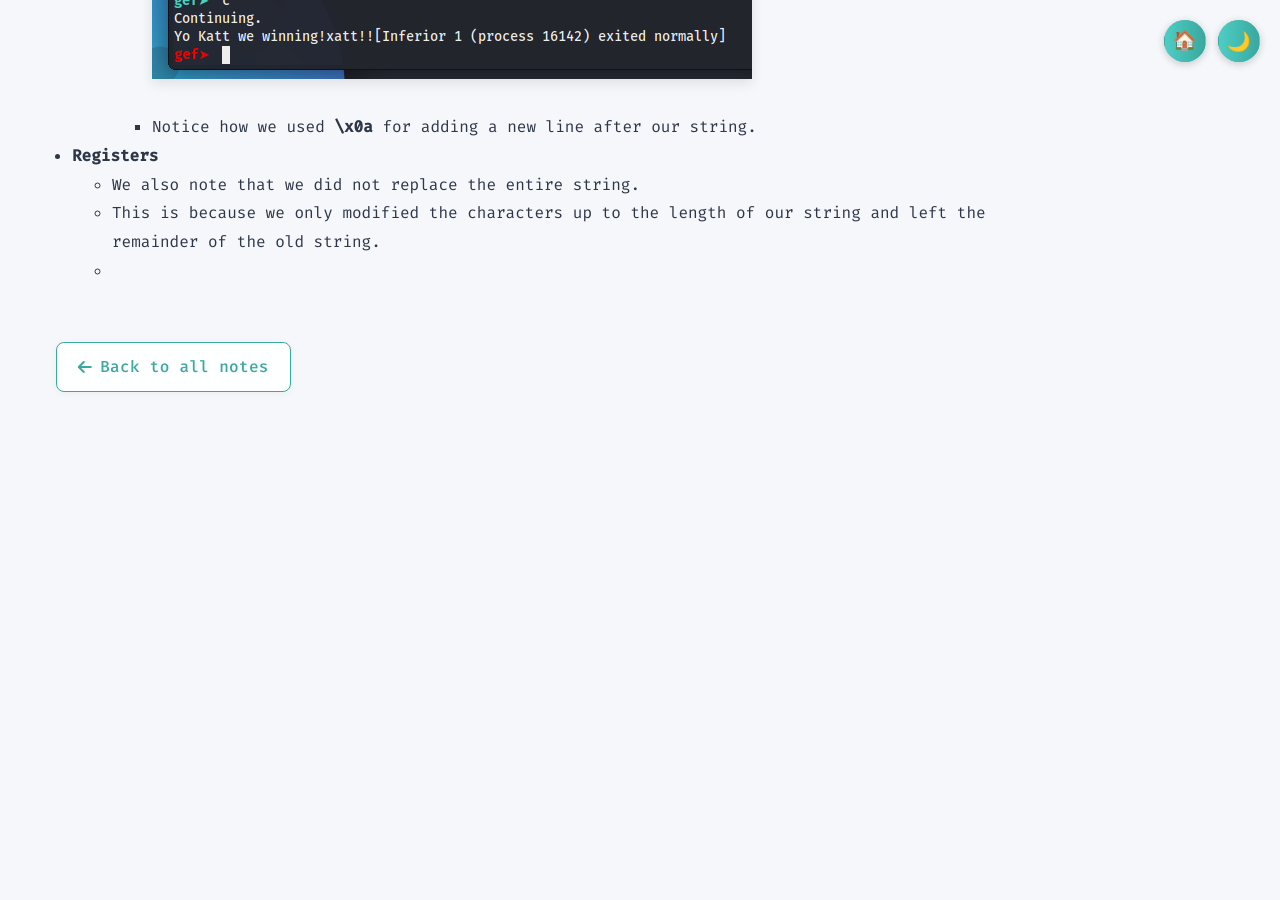
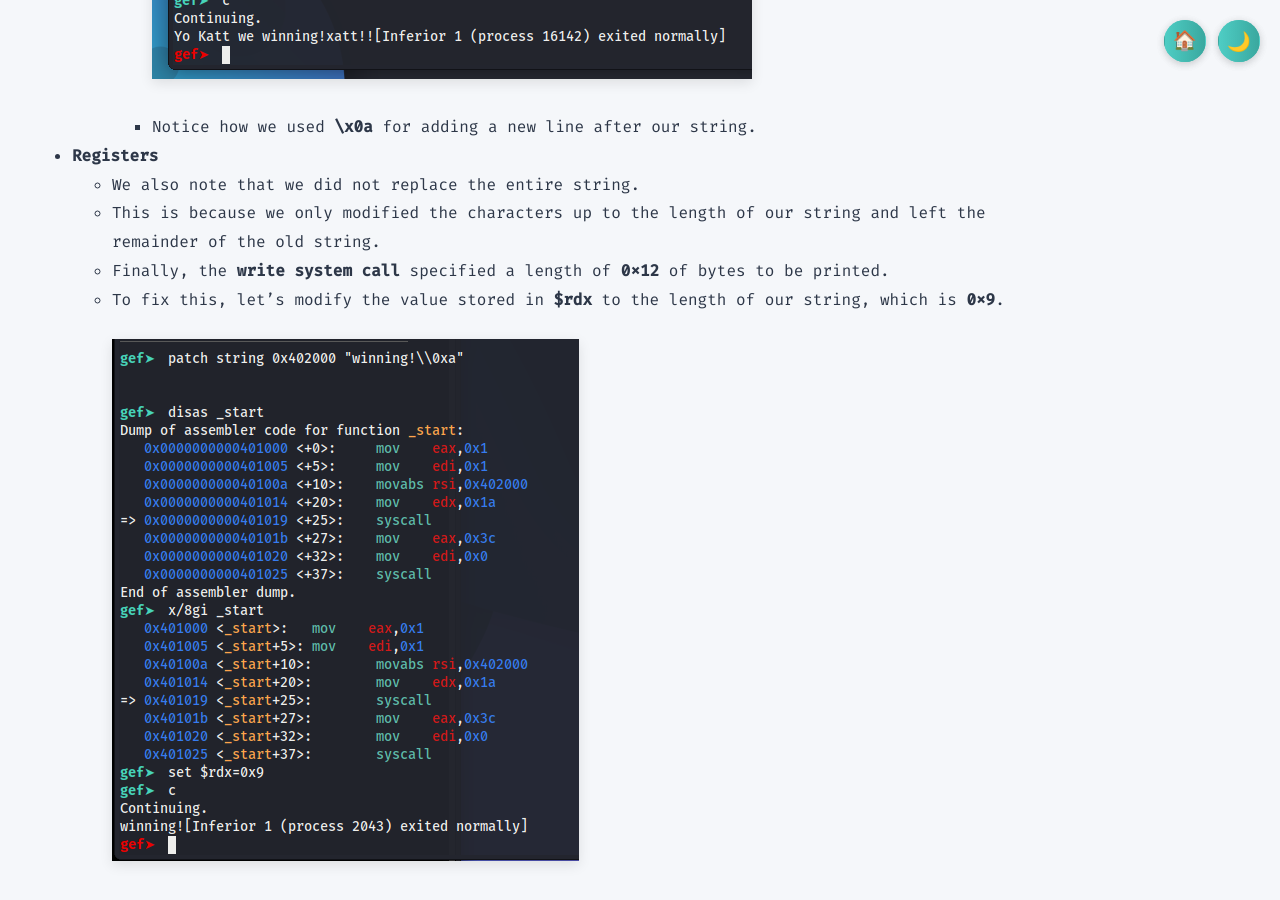
Before and after one commit to PathogenicKatt/PathogenicKatt.github.io, a Jekyll site: the page built from _notes/intro-to-assembly.md, in a window 1280 px wide and 900 px high, scrolled down 30145 px. Built offline with Jekyll 4.4.1, drawn with Linux system fonts in a browser that asks for light colours; before the commit the page ends 30585 px from its top, so only the background shows below that.

Commit message:
Update assembly notes

```diff
--- a/_notes/intro-to-assembly.md
+++ b/_notes/intro-to-assembly.md
@@ -820,4 +820,6 @@ nasm -f elf64 basic.s
 - **Registers**
     - We also note that we did not replace the entire string.
     - This is because we only modified the characters up to the length of our string and left the remainder of the old string.
-    -
+    - Finally, the **write system call** specified a length of **0x12** of bytes to be printed.
+    - To fix this, let's modify the value stored in **$rdx** to the length of our string, which is **0x9**.
+    ![modifying values in GDB](/assets/img/htb-assembly(29).PNG){: .writeup-image}<br>
```
Also changed, not shown: assets/img/htb-assembly(29).PNG (added).
